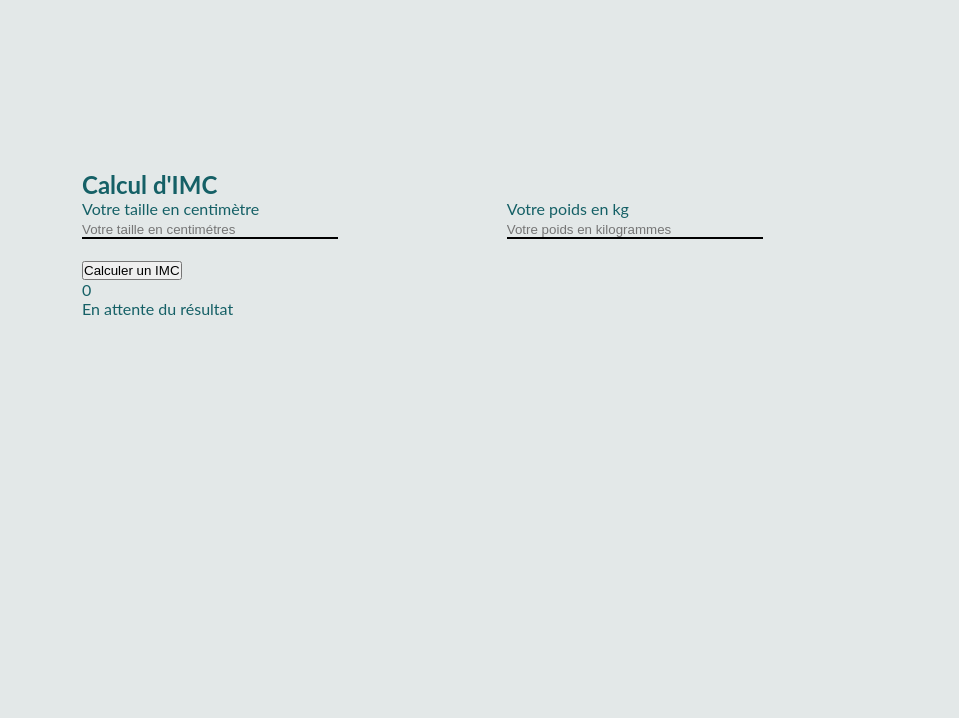
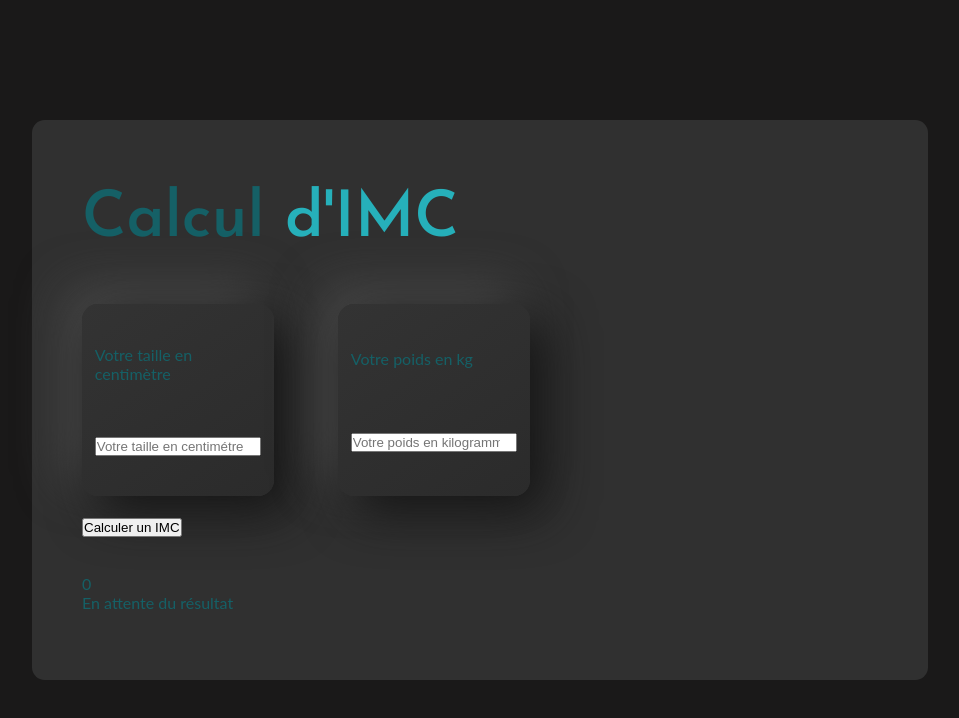
Before and after one commit to Koneko-Design-Studio/IMC_calculator, a plain HTML site: page index.html in a window 1280 px wide. Shown: the whole page, without its empty margins (160-1119 px from the left). Drawn offline with Linux system fonts and the light colour scheme.

Commit message:
Update style.css

```diff
--- a/style.css
+++ b/style.css
@@ -1,9 +1,11 @@
+@import url("https://fonts.googleapis.com/css2?family=Josefin+Sans:wght@600&display=swap");
+
 :root {
-	--bg: hsl(184,10%,90%);
-	--fg: hsl(184,66%,24%);
-	--primary: hsl(184,66%,44%);
-	--gradient: linear-gradient(145deg, 184,10%,85%), (184,10%,100%);
-
+  --bg: hsl(0, 2%, 10%);
+  --bg--: hsl(0, 0%, 19%);
+  --fg: hsl(184, 66%, 24%);
+  --primary: hsl(184, 66%, 44%);
+  --gradient: linear-gradient(145deg, 184, 10%, 85%), (184, 10%, 100%);
 }
 
 *,
@@ -24,31 +26,50 @@ body {
   background: var(--bg);
 }
 
-body,
-button {
-
+h1 {
+  font-size: 4rem;
+  margin-bottom: 1rem;
+  font-family: "Josefin Sans", sans-serif;
 }
 
-.container {
+h1 span {
+  color: var(--primary);
+  font-size: 4rem;
+}
 
 
+
+.container {
   padding: clamp(20px, 5vw, 50px);
   border-radius: 1vw;
   width: clamp(300px, 70vw, 1000px);
   height: clamp(300px, 70vh, 1000px);
+  background: var(--bg--);
+  display: flex;
+  flex-direction: column;
+  justify-content: space-around;
 }
+
 
 .input-container {
   display: flex;
-  justify-content: space-between;
+
   align-items: center;
   margin-bottom: 20px;
 }
 
+.input-group {
+  background: linear-gradient(145deg, #333333, #2b2b2b);
+  box-shadow: 15px 15px 49px #131313, -15px -15px 49px #4d4d4d;
+  width: 15vw;
+  height: 15vw;
+  padding: 1vw;
+  margin: 0 5vw 0 0;
+  border-radius: 1em;
+  display: flex;
+  flex-direction: column;
+  justify-content: space-around;
+}
+
 input {
-  width: 20vw;
-  background: transparent;
-  border: none;
-  border-bottom: 2px solid #000;
-
 }
```
